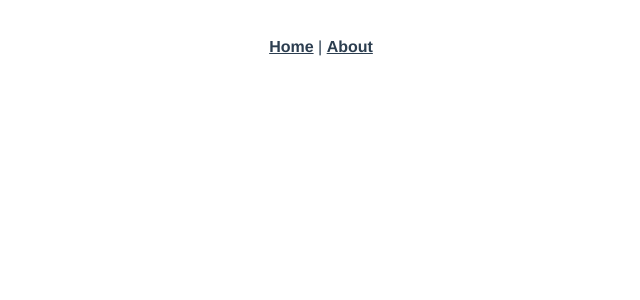
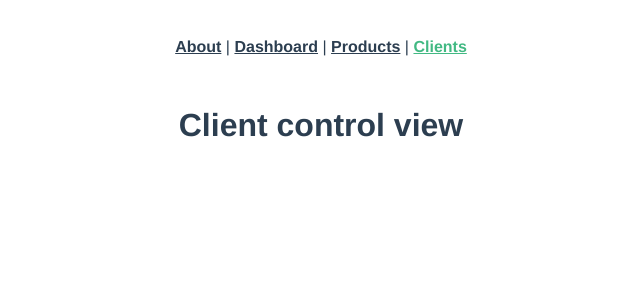
Before and after one commit to v1n1c1u/VueJsDemoProject, a Vue app: page /#/clients in a window 1280 px wide. Shown: the top 300 px of the page, without its empty margins (319-959 px from the left). Built offline with nearby package versions, Linux system fonts and the light colour scheme.

Commit message:
adding views and routes

```diff
--- a/public/index.html
+++ b/public/index.html
@@ -5,7 +5,7 @@
     <meta http-equiv="X-UA-Compatible" content="IE=edge">
     <meta name="viewport" content="width=device-width,initial-scale=1.0">
     <link rel="icon" href="<%= BASE_URL %>favicon.ico">
-    <title><%= htmlWebpackPlugin.options.title %></title>
+    <title>Demo Vue.js App</title>
   </head>
   <body>
     <noscript>
--- a/src/App.vue
+++ b/src/App.vue
@@ -1,8 +1,11 @@
 <template>
   <div id="app">
     <nav>
-      <router-link to="/">Home</router-link> |
-      <router-link to="/about">About</router-link>
+      <router-link to="/about">About</router-link> |
+      <router-link to="/">Dashboard</router-link> |
+      <router-link to="/products">Products</router-link> |
+      <router-link to="/clients">Clients</router-link>
+
     </nav>
     <router-view/>
   </div>
--- a/src/router/index.js
+++ b/src/router/index.js
@@ -1,24 +1,10 @@
 import Vue from 'vue'
 import VueRouter from 'vue-router'
-import HomeView from '../views/HomeView.vue'
+import routes from './routes.js'
 
 Vue.use(VueRouter)
 
-const routes = [
-  {
-    path: '/',
-    name: 'home',
-    component: HomeView
-  },
-  {
-    path: '/about',
-    name: 'about',
-    // route level code-splitting
-    // this generates a separate chunk (about.[hash].js) for this route
-    // which is lazy-loaded when the route is visited.
-    component: () => import(/* webpackChunkName: "about" */ '../views/AboutView.vue')
-  }
-]
+
 
 const router = new VueRouter({
   routes
--- /dev/null
+++ b/src/router/routes.js
@@ -0,0 +1,35 @@
+const routes = [
+    {
+      path: '/login',
+      name: 'Login',
+      title: 'Login',
+      meta: {requiredAuth: false},
+      // route level code-splitting
+      // this generates a separate chunk (about.[hash].js) for this route
+      // which is lazy-loaded when the route is visited.
+      component: () => import('../views/LoginView.vue')
+    },
+    {
+      path: '/products',
+      name: 'Products',
+      title: 'Products Control',
+      meta: {requiredAuth: false},
+      component: () => import('../views/ProductControlView.vue')
+    },
+    {
+      path: '/clients',
+      name: 'Clients',
+      title: 'Clients Control',
+      meta: {requiredAuth: false},
+      component: () => import('../views/ClientControlView.vue')
+    },
+    {
+      path: '/',
+      name: 'Dashboard',
+      title: 'Dashboard',
+      meta: {requiredAuth: false},
+      component: () => import('../views/DashboardView.vue')
+    }
+  ];
+
+export default routes;
--- /dev/null
+++ b/src/views/ClientControlView.vue
@@ -0,0 +1,21 @@
+<template>
+    <div class="client-control">
+        <h1>{{pageTitle}}</h1>
+    </div>
+</template>
+<script>
+//import { defineComponent } from '@vue/composition-api'
+
+export default {
+    name: 'ClientControlView',
+    data(){
+        return {
+            pageTitle: "Client control view"
+        }
+    }
+}
+</script>
+
+<style scoped>
+
+</style>
--- /dev/null
+++ b/src/views/DashboardView.vue
@@ -0,0 +1,21 @@
+<template>
+    <div class="dashboard">
+        <h1>{{pageTitle}}</h1>
+    </div>
+</template>
+<script>
+//import { defineComponent } from '@vue/composition-api'
+
+export default {
+    name: 'DashboardView',
+    data(){
+        return {
+            pageTitle: "Dashboard view"
+        }
+    }
+}
+</script>
+
+<style scoped>
+
+</style>
--- /dev/null
+++ b/src/views/LoginView.vue
@@ -0,0 +1,21 @@
+<template>
+    <div class="login-div">
+      <HelloWorld msg="Welcome to Your Vue.js App"/>
+    </div>
+</template>
+
+<script>
+  // @ is an alias to /src
+  import HelloWorld from '@/components/HelloWorld.vue'
+
+  export default {
+    name: 'LoginView',
+    components: {
+      HelloWorld
+    }
+  }
+</script>
+
+<style>
+
+</style>
--- /dev/null
+++ b/src/views/ProductControlView.vue
@@ -0,0 +1,21 @@
+<template>
+    <div class="product-control">
+        <h1>{{pageTitle}}</h1>
+    </div>
+</template>
+<script>
+//import { defineComponent } from '@vue/composition-api'
+
+export default {
+    name: 'ProductControlView',
+    data(){
+        return {
+            pageTitle: "Product control view"
+        }
+    }
+}
+</script>
+
+<style scoped>
+
+</style>
```
